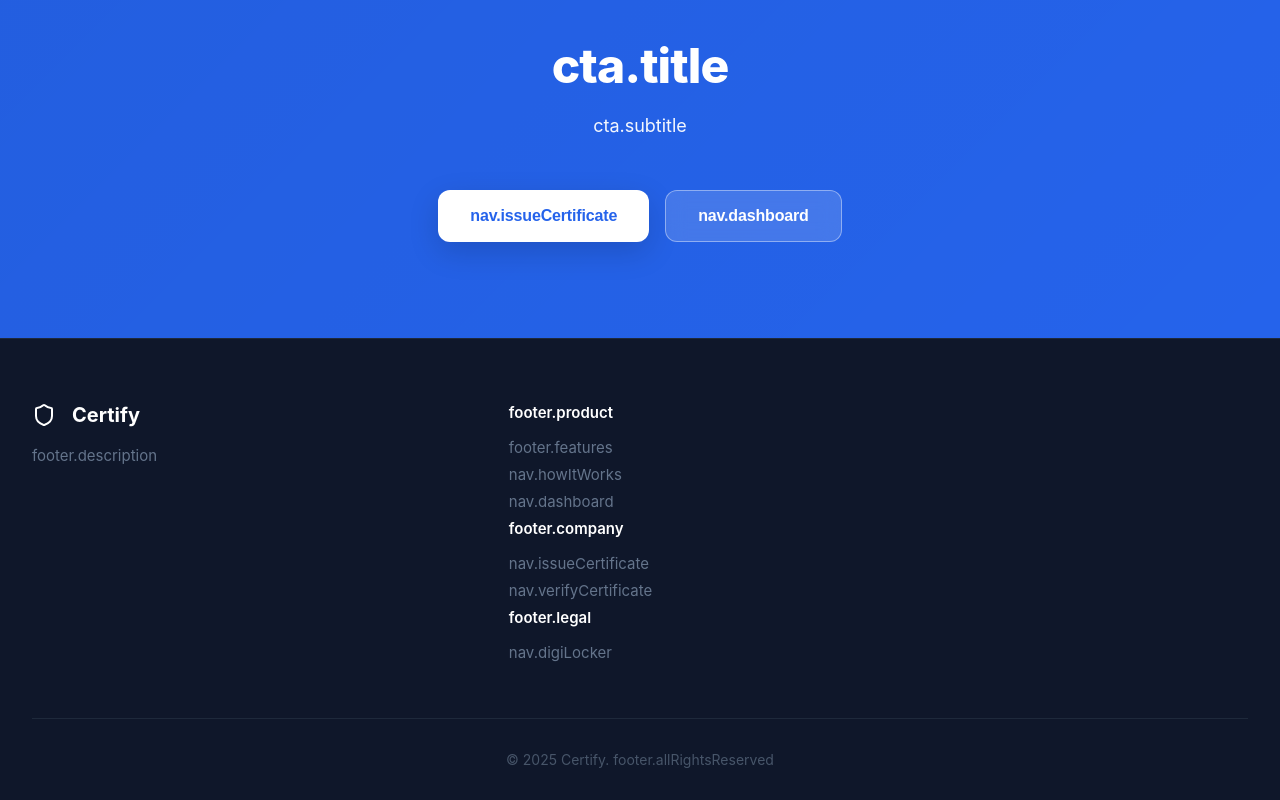
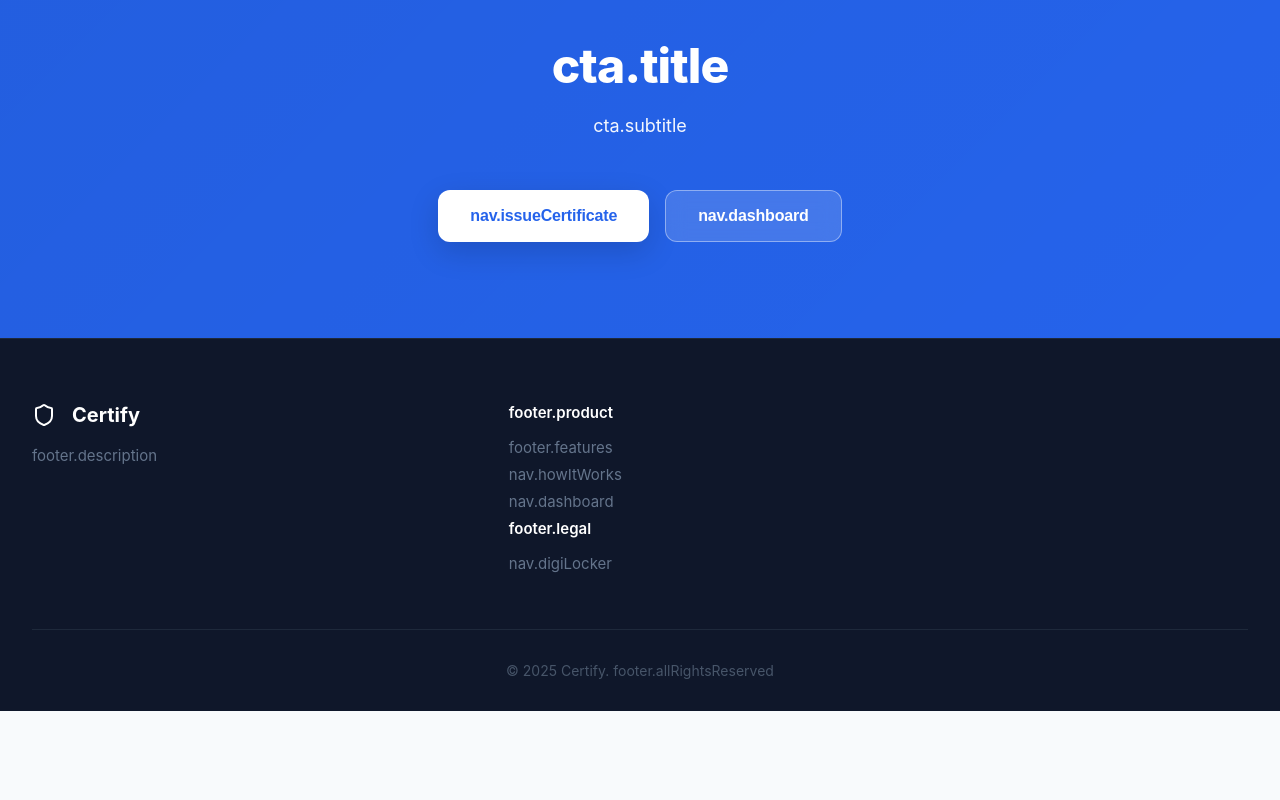
Before and after one commit to SwayamShalgar/SIHNB, a React (Create React App) app in the folder client/: page / in a window 1280 px wide. Shown: the part 2746-3546 px from the top of the page. After the commit the page ends 3457 px from the top, so only its background shows below. Built offline with nearby package versions, Linux system fonts and the light colour scheme; no server answers; the HTML template or start-up script is replaced by a standard one.

Commit message:
refactor: Remove unused footer links from LandingPage component

```diff
--- a/client/src/pages/LandingPage.js
+++ b/client/src/pages/LandingPage.js
@@ -377,11 +377,6 @@ const LandingPage = () => {
               <a href="/dashboard">{t('nav.dashboard')}</a>
             </div>
             <div className="footer-column">
-              <h4>{t('footer.company')}</h4>
-              <a href="#" onClick={(e) => { e.preventDefault(); navigate(getIssueCertificateRoute()); }}>{t('nav.issueCertificate')}</a>
-              <a href="/verify">{t('nav.verifyCertificate')}</a>
-            </div>
-            <div className="footer-column">
               <h4>{t('footer.legal')}</h4>
               <a href="https://www.digilocker.gov.in/web/signup" target="_blank" rel="noopener noreferrer">{t('nav.digiLocker')}</a>
             </div>
```
